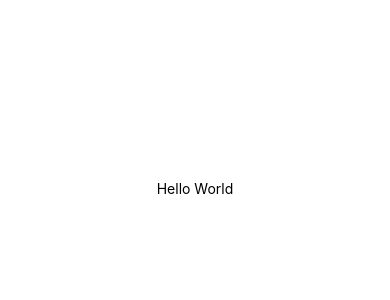
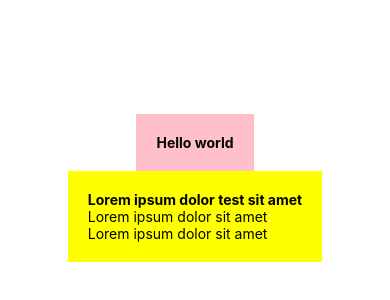
Before and after one commit to gimnakatugampala/review-project-mobile, a React Native app: screen / in a window 390 px wide. Shown: the part 234-534 px from the top of the page. Built offline with nearby package versions, Linux system fonts and the light colour scheme.

Commit message:
text,view

```diff
--- a/App.js
+++ b/App.js
@@ -5,8 +5,14 @@ import { StyleSheet, Text, View } from 'react-native';
 export default function App() {
   return (
     <View style={styles.container}>
-      <Text>Hello World</Text>
-      <StatusBar style="auto" />
+      <View style={styles.header}>
+        <Text style={styles.boldText}>Hello world</Text>
+      </View>
+      <View style={styles.body}>
+        <Text style={styles.boldText}>Lorem ipsum dolor <Text>test</Text> sit amet</Text>
+        <Text>Lorem ipsum dolor sit amet</Text>
+        <Text>Lorem ipsum dolor sit amet</Text>
+      </View>
     </View>
   );
 }
@@ -18,4 +24,15 @@ const styles = StyleSheet.create({
     alignItems: 'center',
     justifyContent: 'center',
   },
+  header:{
+    backgroundColor:'pink',
+    padding:20
+  },
+  boldText:{
+    fontWeight:'bold'
+  },
+  body:{
+    backgroundColor:'yellow',
+    padding:20
+  }
 });
```
